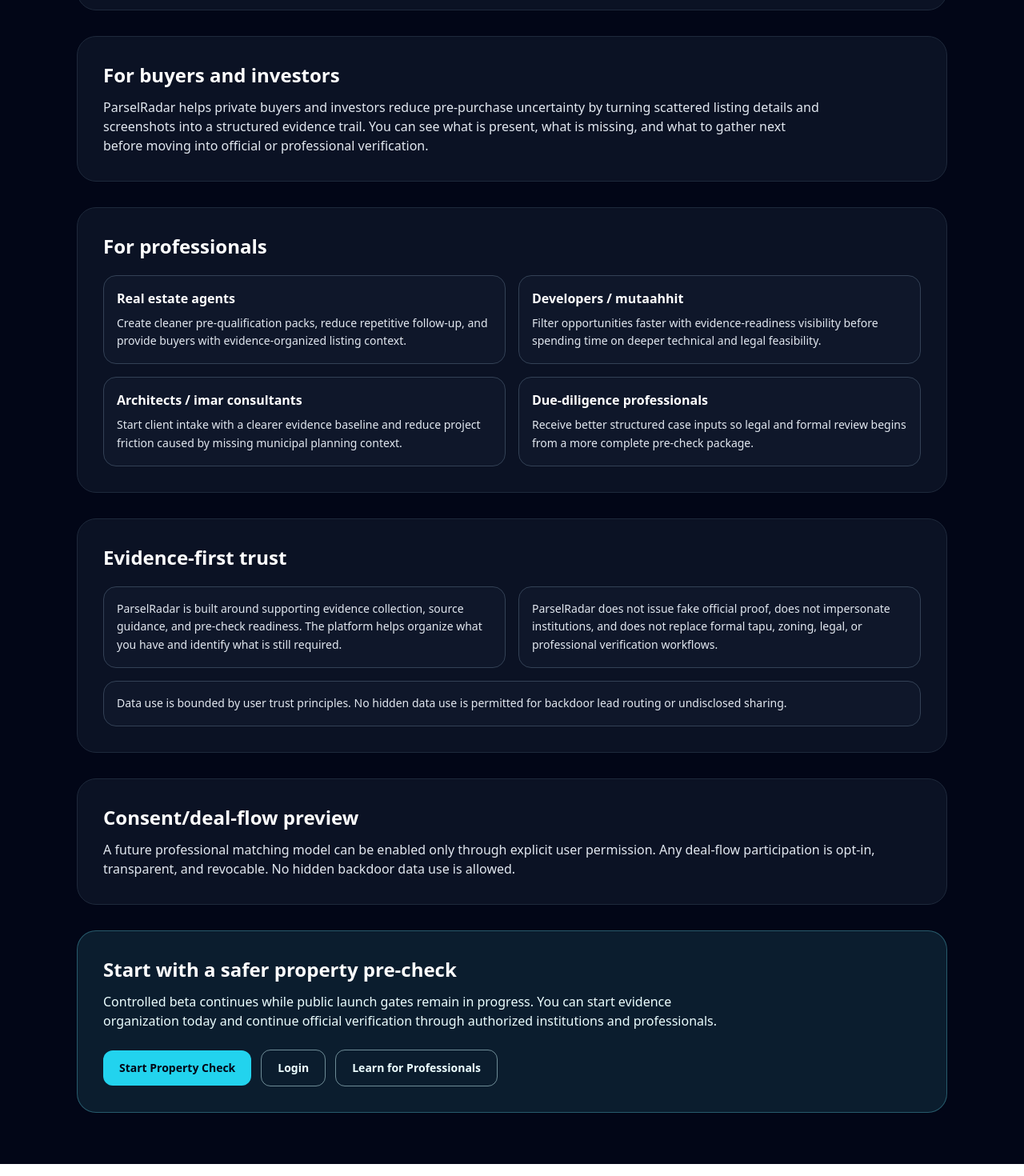
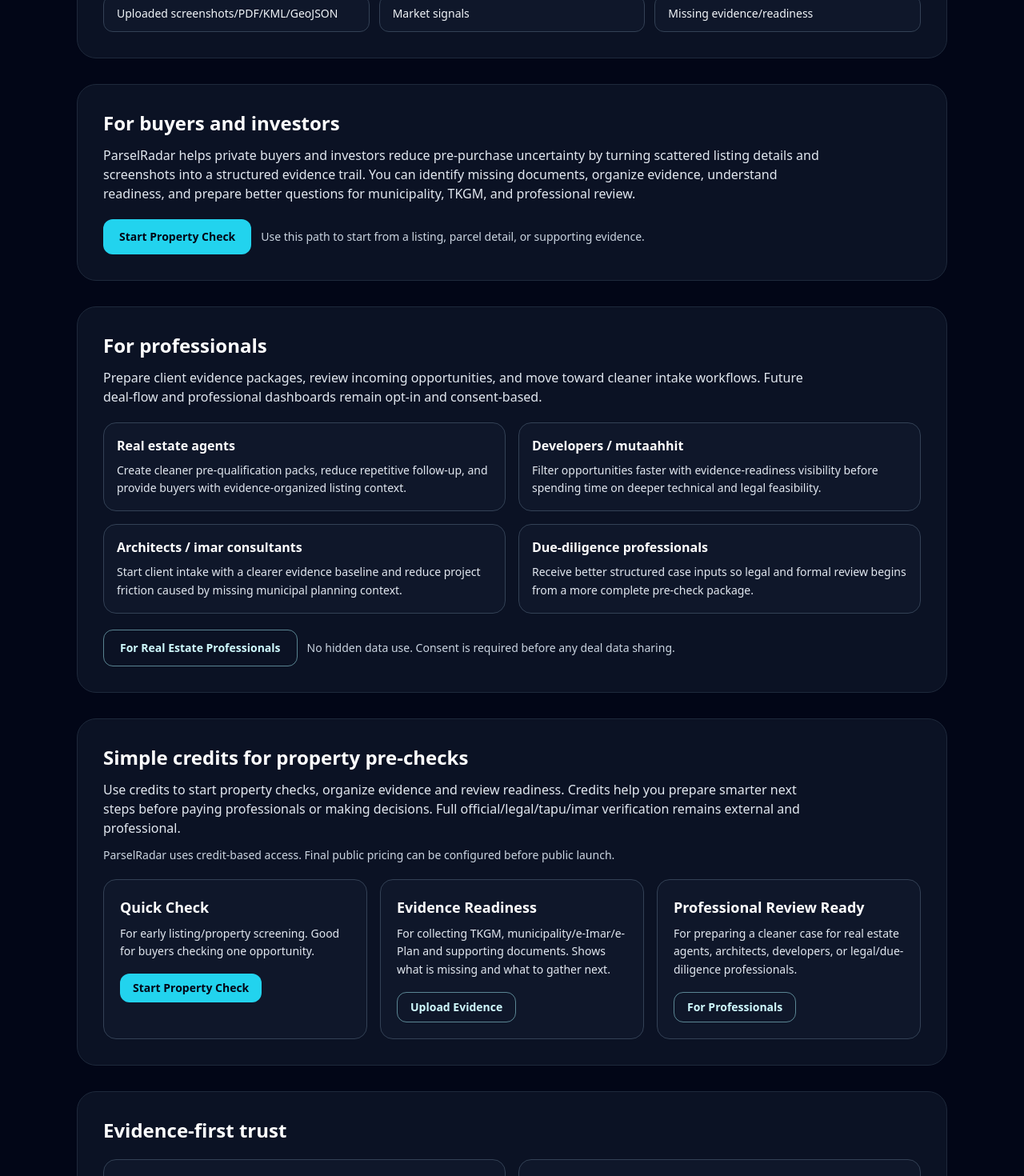
Before and after one commit to AyhanEkici/parselradar, a React (Vite) app in the folder apps/web/: page / in a window 1280 px wide. Shown: the part 1080-2550 px from the top of the page at 80% size. Built offline with nearby package versions, Linux system fonts and the light colour scheme.

Commit message:
feat: add homepage pricing and credits positioning

```diff
--- a/apps/web/src/pages/Credits.tsx
+++ b/apps/web/src/pages/Credits.tsx
@@ -78,6 +78,12 @@
   return (
     <div className="max-w-md mx-auto mt-20 p-6 bg-white rounded shadow">
       <h2 className="text-xl font-bold mb-4">Kredi Yükle</h2>
+      <p className="text-sm text-slate-700 mb-3">
+        Credit-based access helps you run property pre-checks, organize evidence, and prepare report-ready case context.
+      </p>
+      <p className="text-xs text-slate-600 mb-3">
+        Credits do not guarantee official legal/tapu/imar proof. Official verification remains external and professional.
+      </p>
       <div className="mb-2">Kredi bakiyesi: <b>{credits}</b></div>
       {loadError ? <div className="text-red-600 text-sm mb-2">{loadError}</div> : null}
       <div className="space-x-2 mt-4">
--- a/apps/web/src/pages/PublicHomepage.tsx
+++ b/apps/web/src/pages/PublicHomepage.tsx
@@ -66,8 +66,13 @@
                 href="#for-professionals"
                 className="inline-flex items-center justify-center rounded-xl border border-slate-600 px-5 py-3 text-sm font-semibold text-slate-100 transition hover:border-slate-400 hover:bg-slate-800/50"
               >
-                For Professionals
+                For Real Estate Professionals
               </a>
+            </div>
+
+            <div className="mt-4 space-y-1 text-sm text-slate-300">
+              <p>Check a land/property opportunity</p>
+              <p>Upload listing, parcel details or evidence</p>
             </div>
 
             <p className="mt-6 max-w-4xl rounded-xl border border-amber-200/20 bg-amber-200/10 px-4 py-3 text-sm leading-relaxed text-amber-100">
@@ -102,12 +107,24 @@
         <section className="mt-8 rounded-3xl border border-slate-800 bg-slate-900/70 p-6 sm:p-8">
           <h2 className="text-2xl font-semibold text-white">For buyers and investors</h2>
           <p className="mt-3 max-w-4xl text-sm leading-relaxed text-slate-200 sm:text-base">
-            ParselRadar helps private buyers and investors reduce pre-purchase uncertainty by turning scattered listing details and screenshots into a structured evidence trail. You can see what is present, what is missing, and what to gather next before moving into official or professional verification.
+            ParselRadar helps private buyers and investors reduce pre-purchase uncertainty by turning scattered listing details and screenshots into a structured evidence trail. You can identify missing documents, organize evidence, understand readiness, and prepare better questions for municipality, TKGM, and professional review.
           </p>
+          <div className="mt-5 flex flex-col gap-3 sm:flex-row sm:items-center">
+            <Link
+              to="/register"
+              className="inline-flex items-center justify-center rounded-xl bg-cyan-400 px-5 py-3 text-sm font-semibold text-slate-950 transition hover:bg-cyan-300"
+            >
+              Start Property Check
+            </Link>
+            <span className="text-sm text-slate-300">Use this path to start from a listing, parcel detail, or supporting evidence.</span>
+          </div>
         </section>
 
         <section id="for-professionals" className="mt-8 rounded-3xl border border-slate-800 bg-slate-900/70 p-6 sm:p-8">
           <h2 className="text-2xl font-semibold text-white">For professionals</h2>
+          <p className="mt-3 max-w-4xl text-sm leading-relaxed text-slate-200 sm:text-base">
+            Prepare client evidence packages, review incoming opportunities, and move toward cleaner intake workflows. Future deal-flow and professional dashboards remain opt-in and consent-based.
+          </p>
           <div className="mt-5 grid gap-4 sm:grid-cols-2">
             {professionals.map((item) => (
               <article key={item.title} className="rounded-2xl border border-slate-700 bg-slate-900 p-4">
@@ -115,6 +132,63 @@
                 <p className="mt-2 text-sm leading-relaxed text-slate-200">{item.description}</p>
               </article>
             ))}
+          </div>
+          <div className="mt-5 flex flex-col gap-3 sm:flex-row sm:items-center">
+            <a
+              href="#for-professionals"
+              className="inline-flex items-center justify-center rounded-xl border border-cyan-200/50 px-5 py-3 text-sm font-semibold text-cyan-100 transition hover:bg-cyan-200/10"
+            >
+              For Real Estate Professionals
+            </a>
+            <span className="text-sm text-slate-300">No hidden data use. Consent is required before any deal data sharing.</span>
+          </div>
+        </section>
+
+        <section className="mt-8 rounded-3xl border border-slate-800 bg-slate-900/70 p-6 sm:p-8">
+          <h2 className="text-2xl font-semibold text-white">Simple credits for property pre-checks</h2>
+          <p className="mt-3 max-w-4xl text-sm leading-relaxed text-slate-200 sm:text-base">
+            Use credits to start property checks, organize evidence and review readiness. Credits help you prepare smarter next steps before paying professionals or making decisions. Full official/legal/tapu/imar verification remains external and professional.
+          </p>
+          <p className="mt-3 text-sm text-slate-300">
+            ParselRadar uses credit-based access. Final public pricing can be configured before public launch.
+          </p>
+          <div className="mt-5 grid gap-4 lg:grid-cols-3">
+            <article className="rounded-2xl border border-slate-700 bg-slate-900 p-5">
+              <h3 className="text-lg font-semibold text-white">Quick Check</h3>
+              <p className="mt-2 text-sm leading-relaxed text-slate-200">
+                For early listing/property screening. Good for buyers checking one opportunity.
+              </p>
+              <Link
+                to="/register"
+                className="mt-4 inline-flex items-center justify-center rounded-xl bg-cyan-400 px-4 py-2 text-sm font-semibold text-slate-950 transition hover:bg-cyan-300"
+              >
+                Start Property Check
+              </Link>
+            </article>
+            <article className="rounded-2xl border border-slate-700 bg-slate-900 p-5">
+              <h3 className="text-lg font-semibold text-white">Evidence Readiness</h3>
+              <p className="mt-2 text-sm leading-relaxed text-slate-200">
+                For collecting TKGM, municipality/e-Imar/e-Plan and supporting documents. Shows what is missing and what to gather next.
+              </p>
+              <Link
+                to="/register"
+                className="mt-4 inline-flex items-center justify-center rounded-xl border border-cyan-200/50 px-4 py-2 text-sm font-semibold text-cyan-100 transition hover:bg-cyan-200/10"
+              >
+                Upload Evidence
+              </Link>
+            </article>
+            <article className="rounded-2xl border border-slate-700 bg-slate-900 p-5">
+              <h3 className="text-lg font-semibold text-white">Professional Review Ready</h3>
+              <p className="mt-2 text-sm leading-relaxed text-slate-200">
+                For preparing a cleaner case for real estate agents, architects, developers, or legal/due-diligence professionals.
+              </p>
+              <a
+                href="#for-professionals"
+                className="mt-4 inline-flex items-center justify-center rounded-xl border border-cyan-200/50 px-4 py-2 text-sm font-semibold text-cyan-100 transition hover:bg-cyan-200/10"
+              >
+                For Professionals
+              </a>
+            </article>
           </div>
         </section>
 
@@ -125,10 +199,10 @@
               ParselRadar is built around supporting evidence collection, source guidance, and pre-check readiness. The platform helps organize what you have and identify what is still required.
             </div>
             <div className="rounded-2xl border border-slate-700 bg-slate-900 p-4 text-sm leading-relaxed text-slate-200">
-              ParselRadar does not issue fake official proof, does not impersonate institutions, and does not replace formal tapu, zoning, legal, or professional verification workflows.
+              ParselRadar does not issue fake official proof, does not impersonate institutions, and does not replace formal tapu, zoning, legal, or professional verification workflows. It does not provide official valuation proof and does not claim live TKGM/TUCBS/CSB official-layer automation.
             </div>
             <div className="rounded-2xl border border-slate-700 bg-slate-900 p-4 text-sm leading-relaxed text-slate-200 sm:col-span-2">
-              Data use is bounded by user trust principles. No hidden data use is permitted for backdoor lead routing or undisclosed sharing.
+              Data use is bounded by user trust principles. No hidden data use is permitted for backdoor lead routing or undisclosed sharing. Official and professional verification remains external.
             </div>
           </div>
         </section>
```
Also changed, not shown: 1 other file (tests, documents, lock files or other folders).
